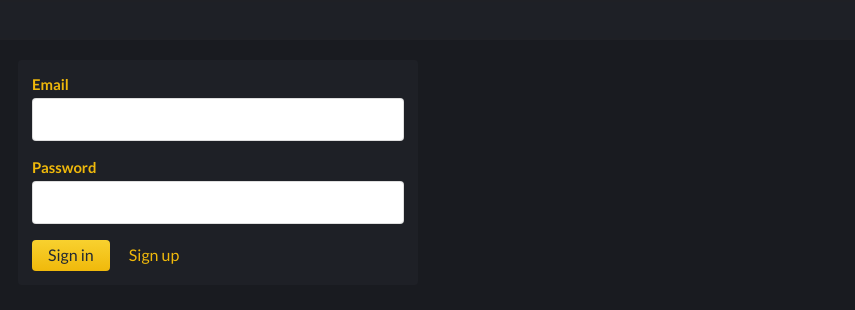
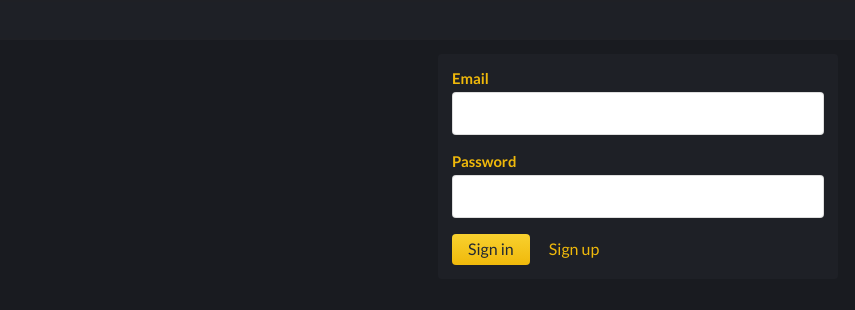
Before and after one commit to cpor3/bnb-trading-bot-02, a Python web app: template bnb-trading-bot-02/templates/login.html in a window 1280 px wide. Shown: the top 310 px of the page, without its empty margins (2-857 px from the left). Run offline with Jinja, Linux system fonts and the light colour scheme; the template is opened without the code that fills it, so the values that code supplies are empty.

Commit message:
center login screen, deepcopy in Bot()

```diff
--- a/bnb-trading-bot-02/static/bot-css.css
+++ b/bnb-trading-bot-02/static/bot-css.css
@@ -41,6 +41,13 @@ body {
 	background-color: rgba(255, 255, 255, 1);
 }
 
+.center_horiz {
+	position: fixed;
+	left: 50%;
+	transform: translate(-50%);
+	align-content: center;
+}
+
 @media (max-width: 599px) {
 	.hideOnPhone {
 		display: none;
--- a/bnb-trading-bot-02/templates/login.html
+++ b/bnb-trading-bot-02/templates/login.html
@@ -41,7 +41,7 @@
   </h3>
 </div>
 
-<div id="index_div" style="margin: 20px;" class="ui inverted segment colorBarras tope-width">
+<div id="index_div" class="ui inverted segment colorBarras tope-width center_horiz">
   {% with messages = get_flashed_messages(with_categories=true) %}
   {% if messages %}
   {% for category, message in messages %}
```
Also changed, not shown: bnb-trading-bot-02/Bnb_Trading_Bot.py (+2 -5 lines).
